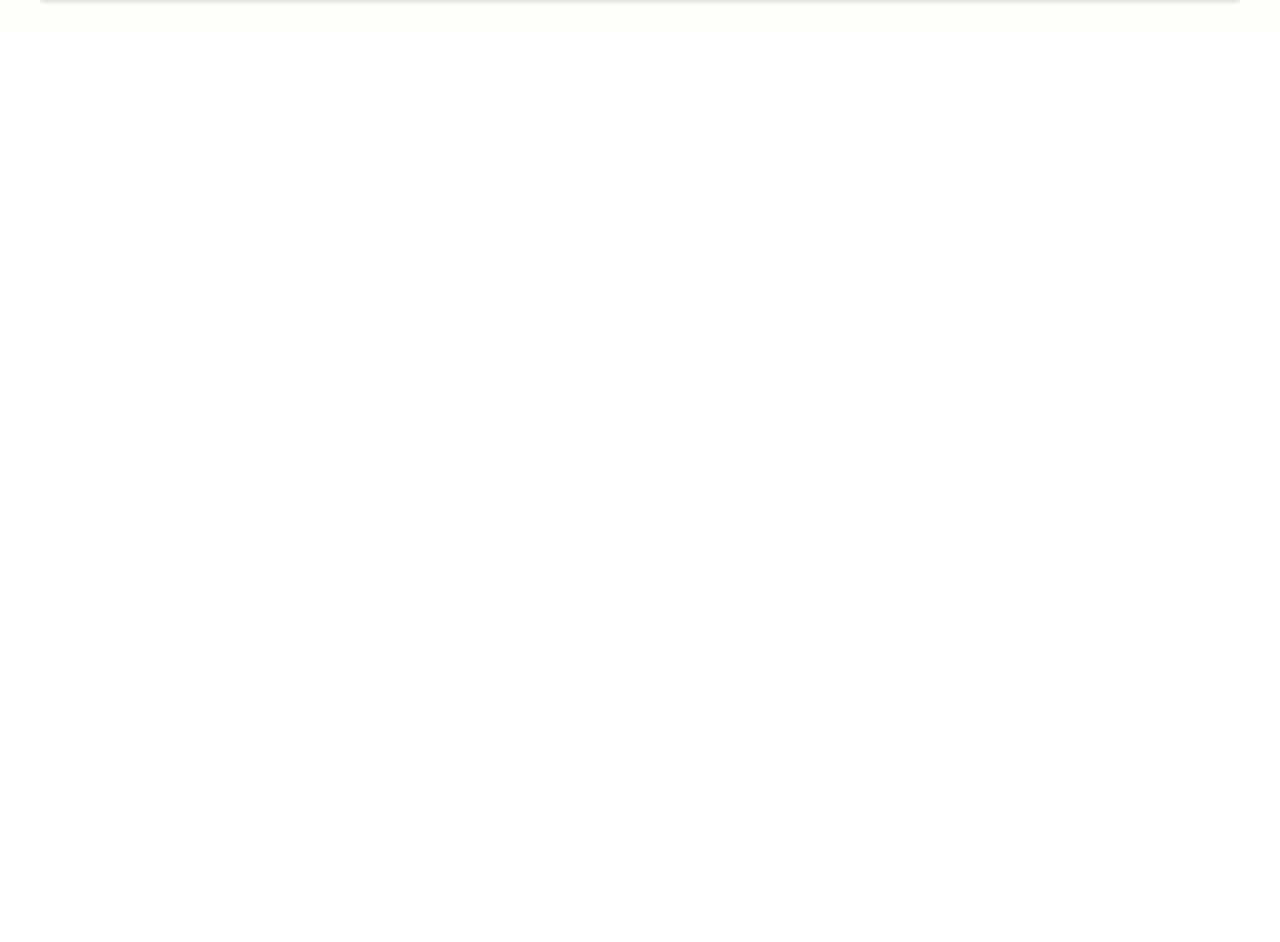
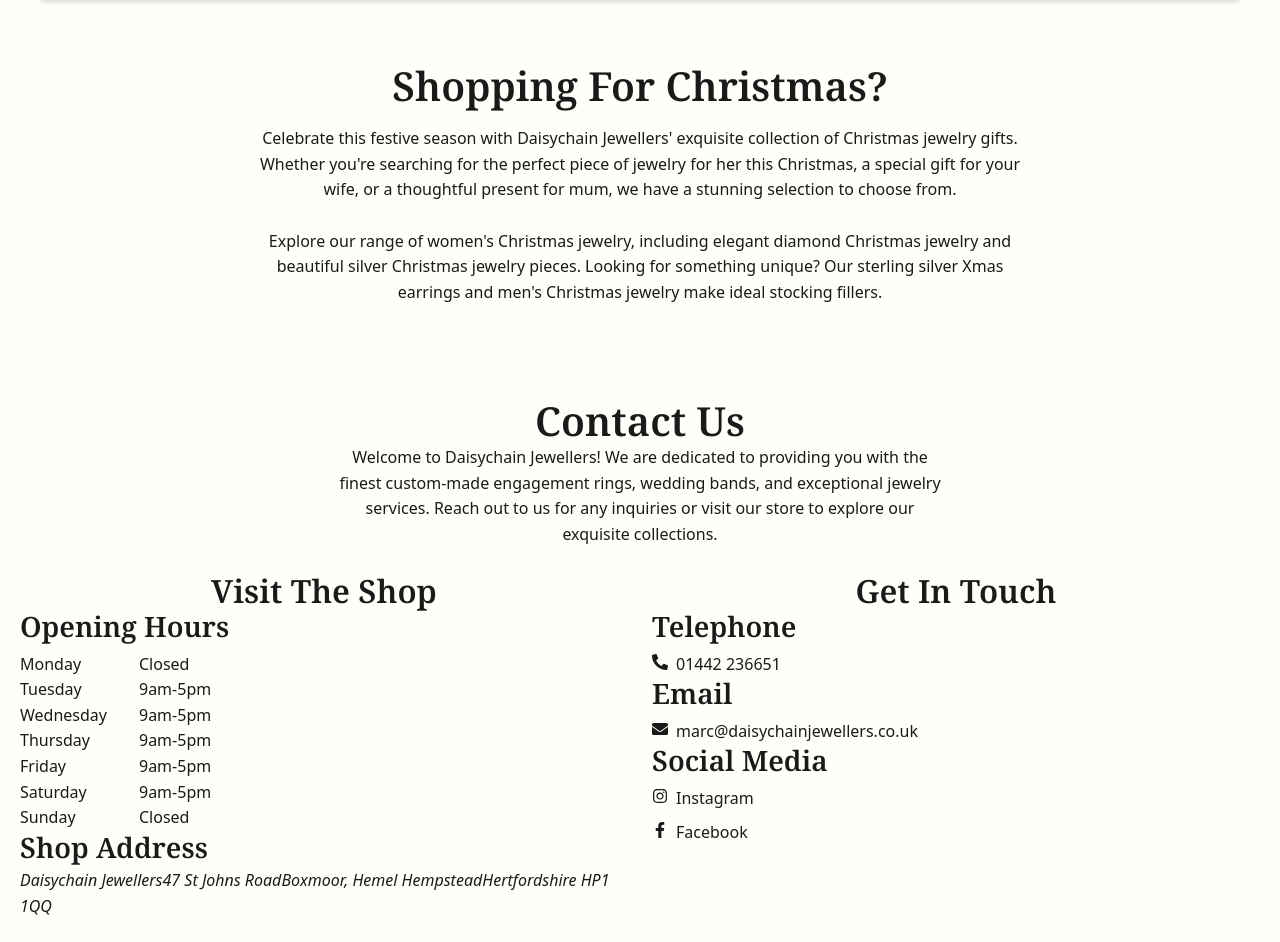
Before and after one commit to jasperslipman/DaisychainJewellers, a Next.js app: page / in a window 1280 px wide. Shown: the part 2690-3632 px from the top of the page. Before the commit the page ends 2720 px from the top, so only its background shows below. Built offline with nearby package versions, Linux system fonts and the light colour scheme.

Commit message:
rough contact us section added

```diff
--- /dev/null
+++ b/components/ContactUsSection/ContactUsSection.module.css
@@ -0,0 +1,47 @@
+
+.contactUsSection {
+    background-color: var(--main-background-color);
+    padding: 60px 20px;
+  }
+
+  .titleBox {
+    grid-column: 4 / 10;
+    text-align: center;
+  }
+
+  .visitUsBox {
+    grid-column: 1 / 7;
+    grid-row: 2;
+  }
+
+  .getInTouchBox {
+    grid-column: 7 / 13;
+    grid-row: 2;
+  }
+
+  .mapImageContainer {
+    grid-column: 2 / 12;
+    grid-row: 3;
+  }
+
+  .mapImage {
+    border-radius: var(--rounded-corners);
+    box-shadow: var(--shadow-small);
+  }
+
+  /* Opening Hours Table */
+  .opening-hours-table {
+    display: flex;
+    flex-direction: row;
+    gap: var(--xl-gap);
+  }
+
+  .opening-days {
+    align-items: start;
+  }
+
+  /* Contact Detail Icons */
+  .contactDetail svg {
+    margin-right: 8px;
+    color: var(--primary-color);
+  }
--- /dev/null
+++ b/components/ContactUsSection/ContactUsSection.tsx
@@ -0,0 +1,204 @@
+import React from 'react';
+import styles from './ContactUsSection.module.css';
+import { FaPhoneAlt, FaEnvelope, FaInstagram, FaFacebookF } from 'react-icons/fa';
+import Image from 'next/image';
+import Script from 'next/script';
+
+const ContactUsSection: React.FC = () => {
+  const structuredData = {
+    "@context": "https://schema.org",
+    "@type": "JewelryStore",
+    "name": "Daisychain Jewellers",
+    "image": "https://www.yourwebsite.com/images/photos/daisychain-map.png",
+    "@id": "https://www.yourwebsite.com/#jewelrystore",
+    "url": "https://www.yourwebsite.com",
+    "telephone": "01442 236651",
+    "email": "marc@daisychainjewellers.co.uk",
+    "address": {
+      "@type": "PostalAddress",
+      "streetAddress": "47 St Johns Road",
+      "addressLocality": "Boxmoor, Hemel Hempstead",
+      "addressRegion": "Hertfordshire",
+      "postalCode": "HP1 1QQ",
+      "addressCountry": "UK"
+    },
+    "openingHoursSpecification": [
+      {
+        "@type": "OpeningHoursSpecification",
+        "dayOfWeek": "Monday",
+        "opens": "00:00",
+        "closes": "00:00"
+      },
+      {
+        "@type": "OpeningHoursSpecification",
+        "dayOfWeek": ["Tuesday", "Wednesday", "Thursday", "Friday", "Saturday"],
+        "opens": "09:00",
+        "closes": "17:00"
+      },
+      {
+        "@type": "OpeningHoursSpecification",
+        "dayOfWeek": "Sunday",
+        "opens": "00:00",
+        "closes": "00:00"
+      }
+    ],
+    "sameAs": [
+      "https://instagram.com/daisychainjewellers",
+      "https://facebook.com/daisychainjewellers"
+    ]
+  };
+
+  return (
+    <section
+      id="contact-us-section"
+      className={`${styles.contactUsSection} section-horizontal-padding sub-section-padding main-background-color`}
+    >
+      {/* Inject JSON-LD Structured Data */}
+      <Script
+        id="structured-data"
+        type="application/ld+json"
+        strategy="afterInteractive"
+        dangerouslySetInnerHTML={{ __html: JSON.stringify(structuredData) }}
+      />
+
+      <div className="container css-grid">
+
+        {/* Contact Us Title Box */}
+        <div
+          id="contact-us-title-box"
+          className={`${styles.titleBox} flex-gap-s text-center`}
+        >
+          <h2 className="font-color-black">Contact Us</h2>
+          <p>
+            Welcome to Daisychain Jewellers! We are dedicated to providing you with the finest custom-made engagement rings, wedding bands, and exceptional jewelry services. Reach out to us for any inquiries or visit our store to explore our exquisite collections.
+          </p>
+        </div>
+
+        {/* Visit Us Box */}
+        <div
+          id="visit-us-box"
+          className={`${styles.visitUsBox} flex-gap-m`}
+        >
+          <h3 className="font-color-black text-center">Visit The Shop</h3>
+
+          {/* Opening Hours */}
+          <div className={`${styles.openingHours} flex-gap-s flex-column`}>
+            <h4 className="font-color-black">Opening Hours</h4>
+            <div className="opening-hours-table">
+              <div className="opening-days flex-column">
+                <span>Monday</span>
+                <span>Tuesday</span>
+                <span>Wednesday</span>
+                <span>Thursday</span>
+                <span>Friday</span>
+                <span>Saturday</span>
+                <span>Sunday</span>
+              </div>
+              <div className="opening-hours flex-column">
+                <span>Closed</span>
+                <span>9am-5pm</span>
+                <span>9am-5pm</span>
+                <span>9am-5pm</span>
+                <span>9am-5pm</span>
+                <span>9am-5pm</span>
+                <span>Closed</span>
+              </div>
+            </div>
+          </div>
+
+          {/* Shop Address */}
+          <div className={`${styles.shopAddress} flex-gap-xs flex-column`}>
+            <h4 className="font-color-black">Shop Address</h4>
+            <address>
+              <span>Daisychain Jewellers</span>
+              <span>47 St Johns Road</span>
+              <span>Boxmoor, Hemel Hempstead</span>
+              <span>Hertfordshire HP1 1QQ</span>
+            </address>
+          </div>
+        </div>
+
+        {/* Get In Touch Box */}
+        <div
+          id="contact-us-box"
+          className={`${styles.getInTouchBox} flex-gap-m`}
+        >
+          <h3 className="font-color-black text-center">Get In Touch</h3>
+
+          {/* Telephone */}
+          <div className={`${styles.contactDetail} flex-gap-s flex-column`}>
+            <h4 className="font-color-black">Telephone</h4>
+            <span>
+              <FaPhoneAlt aria-hidden="true" />
+              <a
+                href="tel:01442236651"
+                aria-label="Call Daisychain Jewellers at 01442 236651"
+              >
+                01442 236651
+              </a>
+            </span>
+          </div>
+
+          {/* Email */}
+          <div className={`${styles.contactDetail} flex-gap-s flex-column`}>
+            <h4 className="font-color-black">Email</h4>
+            <span>
+              <FaEnvelope aria-hidden="true" />
+              <a
+                href="mailto:marc@daisychainjewellers.co.uk"
+                aria-label="Email Daisychain Jewellers at marc@daisychainjewellers.co.uk"
+              >
+                marc@daisychainjewellers.co.uk
+              </a>
+            </span>
+          </div>
+
+          {/* Social Media */}
+          <div className={`${styles.contactDetail} flex-gap-s flex-column`}>
+            <h4 className="font-color-black">Social Media</h4>
+            <span>
+              <FaInstagram aria-hidden="true" />
+              <a
+                href="https://instagram.com/daisychainjewellers"
+                target="_blank"
+                rel="noopener noreferrer"
+                aria-label="Visit our Instagram page"
+              >
+                Instagram
+              </a>
+            </span>
+            <span>
+              <FaFacebookF aria-hidden="true" />
+              <a
+                href="https://facebook.com/daisychainjewellers"
+                target="_blank"
+                rel="noopener noreferrer"
+                aria-label="Visit our Facebook page"
+              >
+                Facebook
+              </a>
+            </span>
+          </div>
+        </div>
+
+        {/* Map Image */}
+        <div className={styles.mapImageContainer}>
+          <Image
+            id="daisychain-map-home-image"
+            src="/images/photos/daisychain-map.png"
+            alt="Map showing the location of Daisychain Jewellers in Hemel Hempstead, Hertfordshire"
+            width={1600} // Adjust based on your design requirements
+            height={450} // Adjust based on your design requirements
+            layout="responsive"
+            objectFit="cover"
+            className={styles.mapImage}
+            priority={false} // Set to true if the image is above the fold and critical
+          />
+        </div>
+
+      </div>
+    </section>
+  );
+};
+
+export default ContactUsSection;
--- /dev/null
+++ b/components/SeasonalSection/SeasonalSection.module.css
@@ -0,0 +1,23 @@
+.seasonalSection {
+    background-color: var(--main-background-color);
+}
+
+.seasonalContent {
+    grid-column: 3 / 11;
+    display: flex;
+    flex-direction: column;
+    height: 100%;
+    align-content: center;
+    justify-content: center;
+    gap: var(--m-gap);
+}
+
+.seasonalHeading {
+    color: var(--font-color-black);
+    text-align: center;
+}
+
+.seasonalParagraph {
+    color: var(--font-color-black);
+    text-align: center;
+}
--- /dev/null
+++ b/components/SeasonalSection/SeasonalSection.tsx
@@ -0,0 +1,20 @@
+import React from 'react';
+import styles from './SeasonalSection.module.css';
+
+const SeasonalSection: React.FC = () => {
+    return (
+        <section className={`${styles.seasonalSection} section-horizontal-padding sub-section-padding`}>
+        <div className={`container css-grid`}>
+            <div className={`${styles.seasonalContent}`} >
+                <h2 className={`${styles.seasonalHeading}`}>Shopping For Christmas?</h2>
+                <p className={`${styles.seasonalParagraph}`}>Celebrate this festive season with Daisychain Jewellers' exquisite collection of
+                    Christmas jewelry gifts. Whether you're searching for the perfect piece of jewelry for her this Christmas, a special gift for your wife, or a thoughtful present for mum, we have a stunning selection to choose from.<br/><br/> Explore our range of
+                    women's Christmas jewelry, including elegant diamond Christmas jewelry and beautiful silver Christmas jewelry pieces. Looking for something unique? Our sterling silver Xmas earrings and men's Christmas
+                    jewelry make ideal stocking fillers.</p>
+            </div>
+        </div>
+    </section>
+    );
+};
+
+export default SeasonalSection;
--- a/components/TestimonialCardsSection/TestimonialCardsSection.module.css
+++ b/components/TestimonialCardsSection/TestimonialCardsSection.module.css
@@ -41,6 +41,7 @@
     justify-content: center;
     align-self: center;
     flex: 1;
+    background-color: var(--main-background-color);
 }
 
 .testimonialCardContent {
--- a/components/TestimonialCardsSection/TestimonialCardsSection.tsx
+++ b/components/TestimonialCardsSection/TestimonialCardsSection.tsx
@@ -29,7 +29,7 @@
 const TestimonialCardsSection: React.FC = () => {
 
     return (
-    <section className={`section-horizontal-padding sub-section-padding`}>
+    <section className={`${styles.testimonialsCardsSection} section-horizontal-padding sub-section-padding`}>
         <div className={` ${styles.testimonialsCardsContainer} container css-grid`}>
             <div className={` ${styles.testimonialsCardsTextContent}`}>
                         <h2 className={` ${styles.testimonialsCardsHeading}`}> Testimonials </h2>
--- a/package.json
+++ b/package.json
@@ -15,8 +15,10 @@
   "dependencies": {
     "classnames": "^2.5.1",
     "next": "^15.0.3",
+    "next-seo": "^6.6.0",
     "react": "^18.3.1",
-    "react-dom": "^18.3.1"
+    "react-dom": "^18.3.1",
+    "react-icons": "^5.3.0"
   },
   "devDependencies": {
     "@svgr/webpack": "^8.1.0",
--- a/pages/_app.tsx
+++ b/pages/_app.tsx
@@ -4,8 +4,13 @@
 import './../styles/mainstylesheet.css';
 import type { AppProps } from 'next/app';
 
-function MyApp({ Component, pageProps }: AppProps) {
-  return <Component {...pageProps} />;
+
+const MyApp = ({ Component, pageProps }: AppProps) => {
+  return (
+    <>
+      <Component {...pageProps} />
+    </>
+  );
 }
 
 export default MyApp;
--- a/pages/index.tsx
+++ b/pages/index.tsx
@@ -6,6 +6,8 @@
 import AboutUs from '../components/AboutUsSection/AboutUs';
 import TestimonialCardsSection from '../components/TestimonialCardsSection/TestimonialCardsSection';
 import ServicesSection from '../components/ServicesSection/ServicesSection';
+import SeasonalSection from '../components/SeasonalSection/SeasonalSection';
+import ContactUsSection from '../components/ContactUsSection/ContactUsSection';
 
 const Home: React.FC = () => {
   return (
@@ -15,6 +17,8 @@
       <AboutUs />
       <TestimonialCardsSection />
       <ServicesSection />
+      <SeasonalSection />
+      <ContactUsSection />
     </>
   );
 };
```
Also changed, not shown: 1 other file (tests, documents, lock files or other folders).
